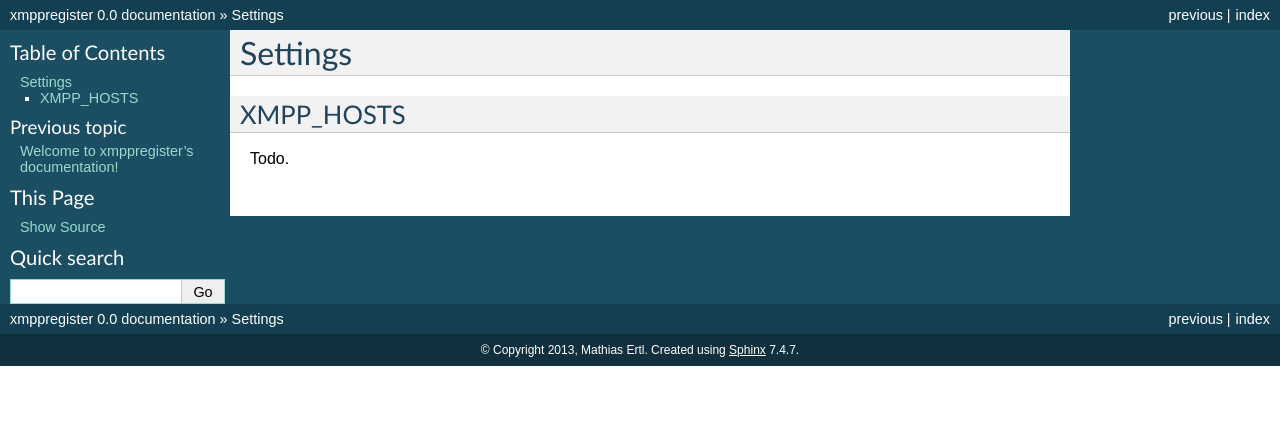
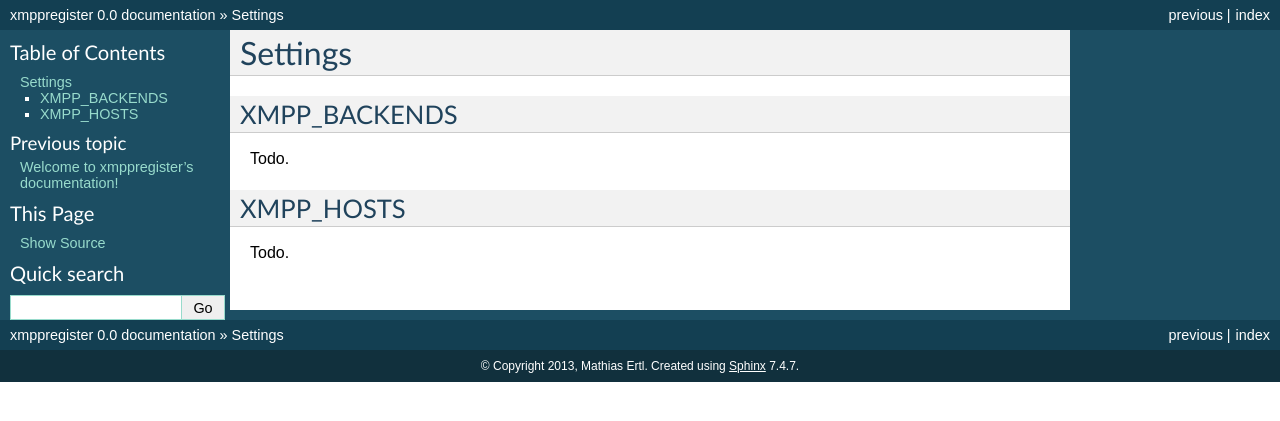
Before and after one commit to mathiasertl/django-xmpp-account, a Sphinx documentation site: the page built from doc/settings.rst, in a window 1280 px wide. Shown: the top 421 px of the page. Built offline with Sphinx 7.4.7, drawn with Linux system fonts in a browser that asks for light colours.

Commit message:
add todo for second used setting, XMPP_BACKENDS

```diff
--- a/doc/settings.rst
+++ b/doc/settings.rst
@@ -1,5 +1,12 @@
 Settings
 --------
+
+.. _settings-XMPP_BACKENDS:
+
+XMPP_BACKENDS
+_____________
+
+Todo.
 
 .. _settings-XMPP_HOSTS:
 
```
